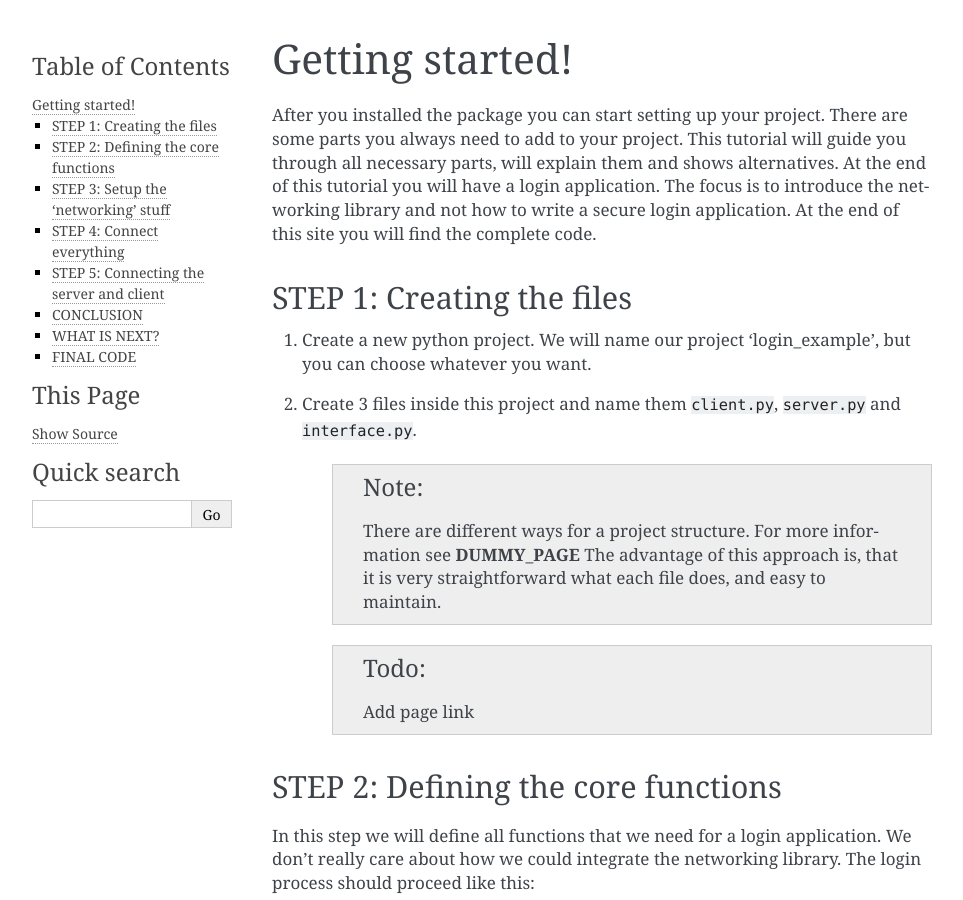
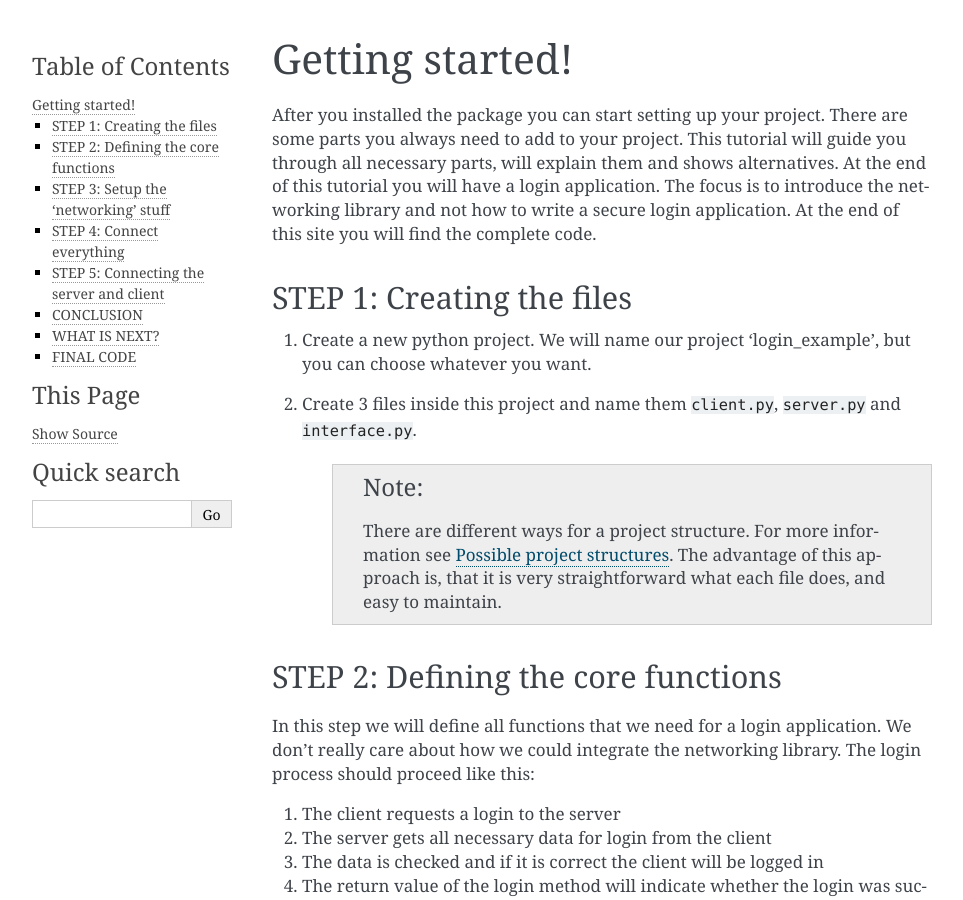
Before and after one commit to JulianSobott/networking, a Sphinx documentation site: the page built from docs/external/Getting_started.rst, in a window 1280 px wide and 900 px high. Shown: the whole window, without its empty margins (148-1111 px from the left). Built offline with Sphinx 7.4.7, drawn with Linux system fonts in a browser that asks for light colours.

Commit message:
Remove + fix todo in doc

```diff
--- a/docs/external/Getting_started.rst
+++ b/docs/external/Getting_started.rst
@@ -14,12 +14,9 @@ STEP 1: Creating the files
 2. Create 3 files inside this project and name them :code:`client.py`, :code:`server.py` and :code:`interface.py`.
     .. note::
 
-        There are different ways for a project structure. For more information see **DUMMY_PAGE**
+        There are different ways for a project structure. For more information see :doc:`Project_structures`.
         The advantage of this approach is, that it is very straightforward what each file does, and easy to maintain.
 
-    .. todo::
-
-        Add page link
 
 STEP 2: Defining the core functions
 -----------------------------------
```
